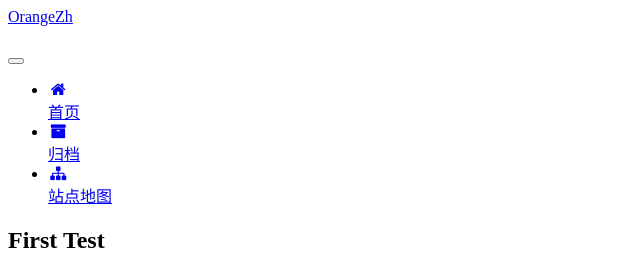
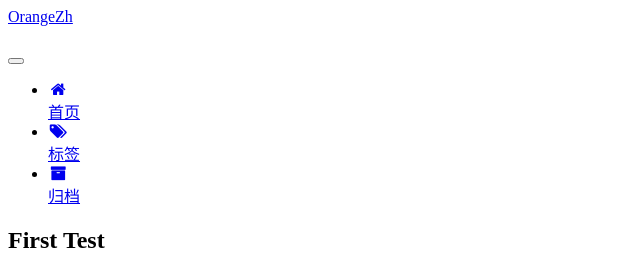
Before and after one commit to orangezh0806/zxclljf.github.com, a plain HTML site: page 2018/05/07/First-Test/index.html in a window 1280 px wide. Shown: the top 257 px of the page, 0-640 px from the left. Drawn offline with Linux system fonts and the light colour scheme.

Commit message:
Site updated: 2018-05-07 14:53:21

```diff
--- a/2018/05/07/First-Test/index.html
+++ b/2018/05/07/First-Test/index.html
@@ -191,22 +191,22 @@
         </li>
 
 
+        <li class="menu-item menu-item-tags">
+          <a href="/tags/" rel="section">
+
+              <i class="menu-item-icon fa fa-fw fa-tags"></i> <br />
+
+            标签
+          </a>
+        </li>
+
+
         <li class="menu-item menu-item-archives">
           <a href="/archives/" rel="section">
 
               <i class="menu-item-icon fa fa-fw fa-archive"></i> <br />
 
             归档
-          </a>
-        </li>
-
-
-        <li class="menu-item menu-item-sitemap">
-          <a href="/sitemap.xml" rel="section">
-
-              <i class="menu-item-icon fa fa-fw fa-sitemap"></i> <br />
-
-            站点地图
           </a>
         </li>
 
```
Also changed, not shown: 2018/05/07/hello-world/index.html (+10 -10 lines), archives/2018/05/index.html (+10 -10 lines), archives/2018/index.html (+10 -10 lines), archives/index.html (+10 -10 lines), index.html (+10 -10 lines).
